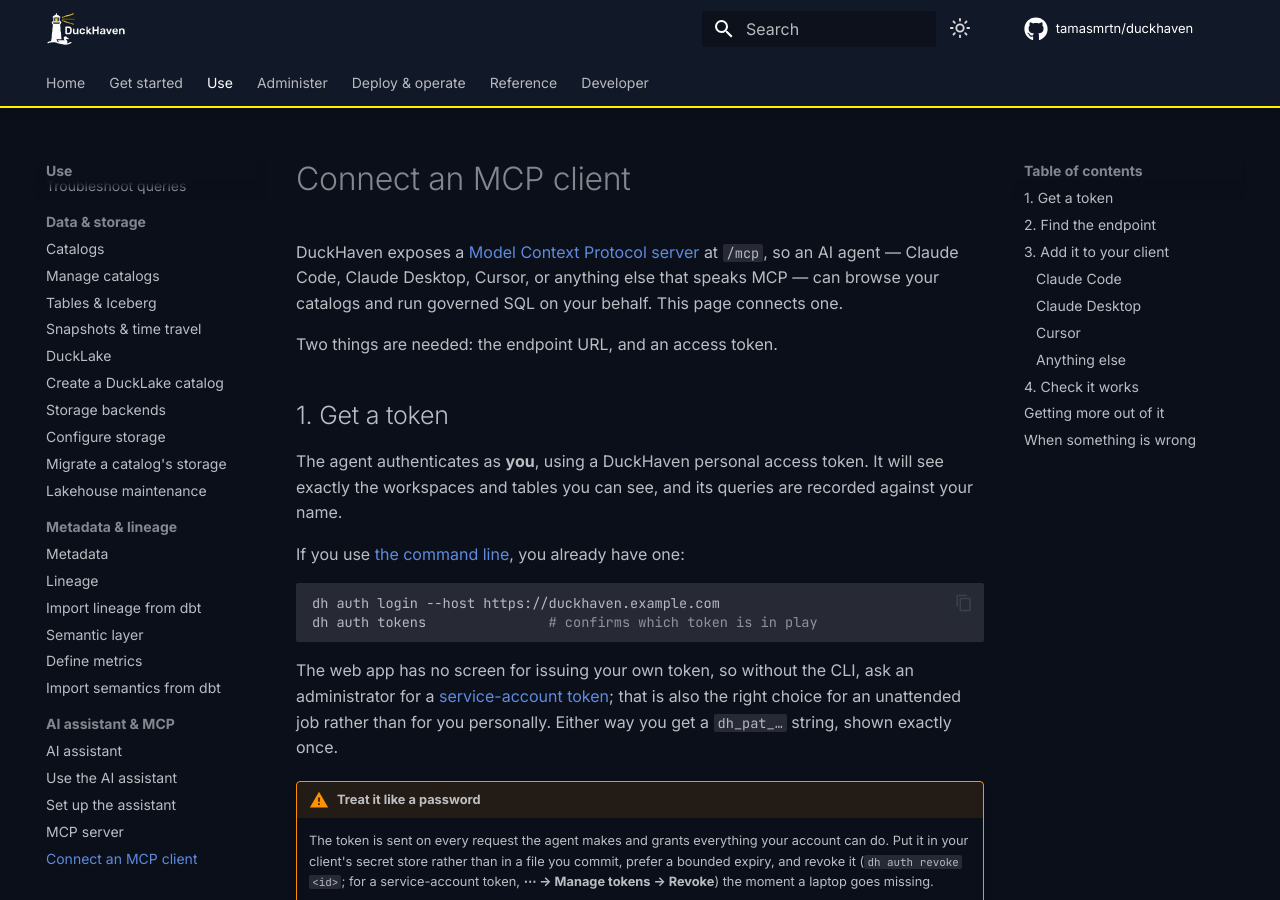
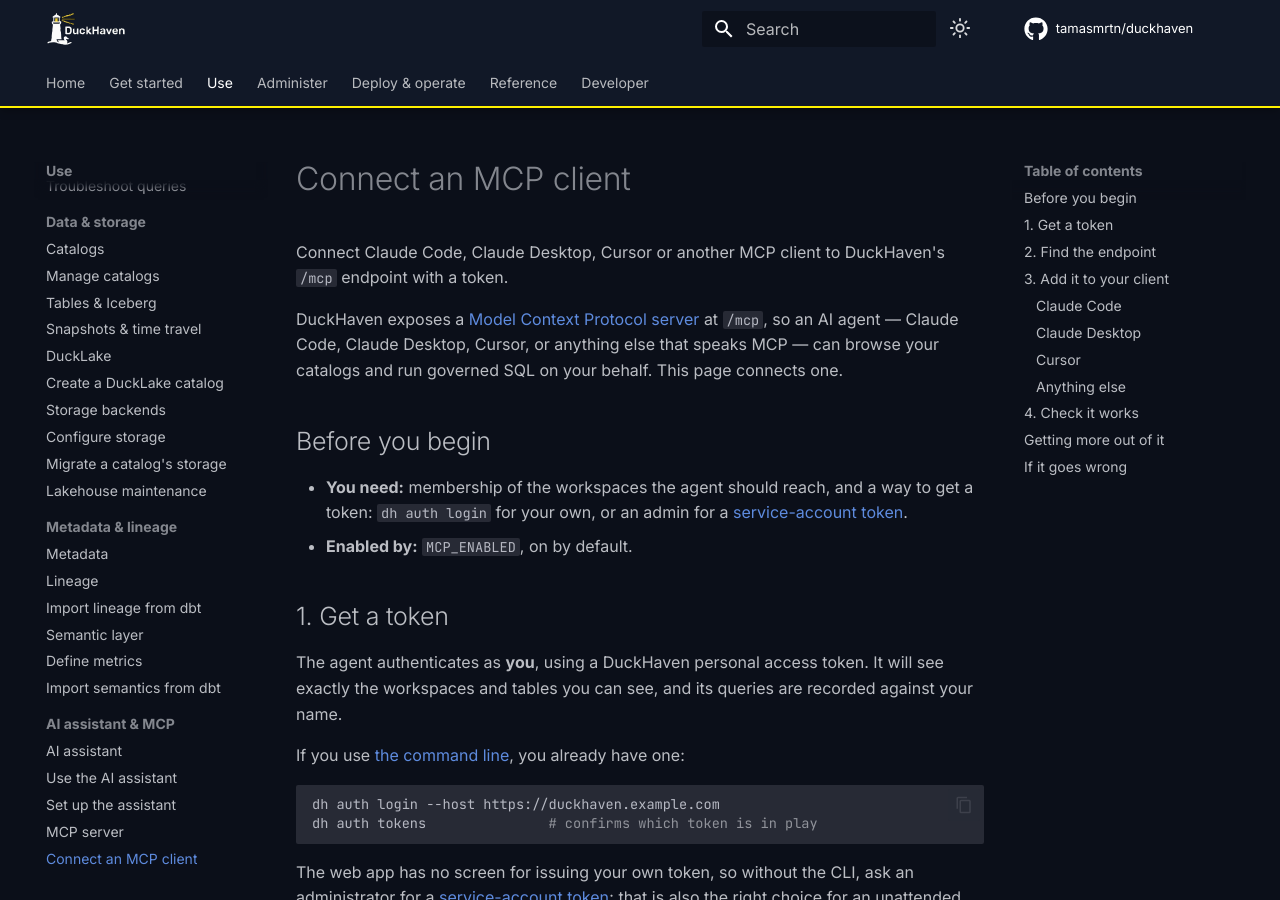
Before and after one commit to tamasmrtn/duckhaven, an MkDocs documentation site: the page built from docs/ai/connect-mcp-client.md, in a window 1280 px wide and 900 px high. Built offline with MkDocs 1.6.1 and Material for MkDocs 9.7.7, drawn with Linux system fonts in a browser that asks for light colours; comment, search, counter and statistics services are not loaded; some of the changed text lies outside the part shown.

Commit message:
docs(ai): Rewrite the assistant and MCP pages to their templates
The assistant's limits now sit in What it cannot do, matching the
limits its own prompt states: no charts, no search of table contents,
no unattended runs, bounded memory. The MCP client guide gains Before
you begin and If it goes wrong.

```diff
--- a/docs/ai/connect-mcp-client.md
+++ b/docs/ai/connect-mcp-client.md
@@ -1,10 +1,20 @@
+---
+type: how-to
+---
+
 # Connect an MCP client
+
+Connect Claude Code, Claude Desktop, Cursor or another MCP client to DuckHaven's `/mcp` endpoint with a token.
 
 DuckHaven exposes a [Model Context Protocol server](mcp-server.md) at `/mcp`, so an AI agent — Claude Code,
 Claude Desktop, Cursor, or anything else that speaks MCP — can browse your catalogs and run governed SQL on your
 behalf. This page connects one.
 
-Two things are needed: the endpoint URL, and an access token.
+## Before you begin
+
+- **You need:** membership of the workspaces the agent should reach, and a way to get a token: `dh auth login` for
+  your own, or an admin for a [service-account token](../access/service-accounts.md).
+- **Enabled by:** `MCP_ENABLED`, on by default.
 
 ## 1. Get a token
 
@@ -118,7 +128,7 @@
   documentation for the version you are running, so "how do I read this table as it was last Tuesday?" is answered
   from DuckHaven's own time-travel syntax rather than from what the model remembers about other warehouses.
 
-## When something is wrong
+## If it goes wrong
 
 | What you see | What it means |
 |---|---|
--- a/docs/llms.txt
+++ b/docs/llms.txt
@@ -54,11 +54,11 @@
 
 ## AI assistant & MCP
 
-- [AI assistant](https://tamasmrtn.github.io/duckhaven/ai/assistant/): The governed AI data assistant and how it enforces access.
+- [AI assistant](https://tamasmrtn.github.io/duckhaven/ai/assistant/): The AI data assistant is a chat panel that browses a workspace's catalogs, writes and runs SQL, and explains the results, with no more access than the service account it acts as.
 - [Use the AI assistant](https://tamasmrtn.github.io/duckhaven/ai/use-the-assistant/): The AI data assistant lets you explore a workspace's data by chatting: ask a question in plain language and it will browse the catalog, run SQL, and explain what it found.
 - [Set up the assistant](https://tamasmrtn.github.io/duckhaven/ai/set-up-the-assistant/): Turn on the AI assistant with a model of your choice, then give its service account access to the workspaces it should serve.
-- [MCP server](https://tamasmrtn.github.io/duckhaven/ai/mcp-server/): Connecting an AI agent you already use — Claude Code, Cursor — to your data.
-- [Connect an MCP client](https://tamasmrtn.github.io/duckhaven/ai/connect-mcp-client/): Point Claude Code, Claude Desktop or Cursor at DuckHaven over MCP.
+- [MCP server](https://tamasmrtn.github.io/duckhaven/ai/mcp-server/): DuckHaven speaks the Model Context Protocol, so an AI agent running somewhere else — Claude Code in your terminal, Claude Desktop, Cursor — can work with your data directly.
+- [Connect an MCP client](https://tamasmrtn.github.io/duckhaven/ai/connect-mcp-client/): Connect Claude Code, Claude Desktop, Cursor or another MCP client to DuckHaven's /mcp endpoint with a token.
 
 ## Access
 
```
Also changed, not shown: api/src/api/services/assistant/knowledge/docs_index.yaml (+6 -3 lines), docs/ai/assistant.md (+23 -14 lines), docs/ai/mcp-server.md (+4 -0 lines).
